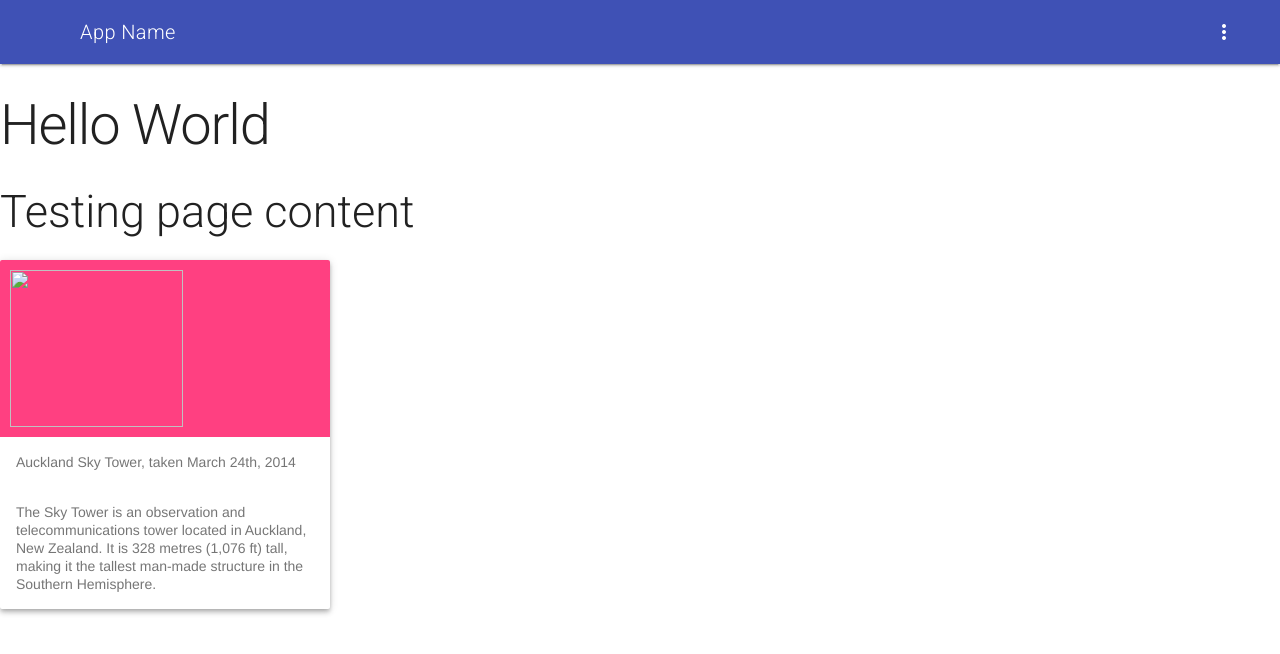
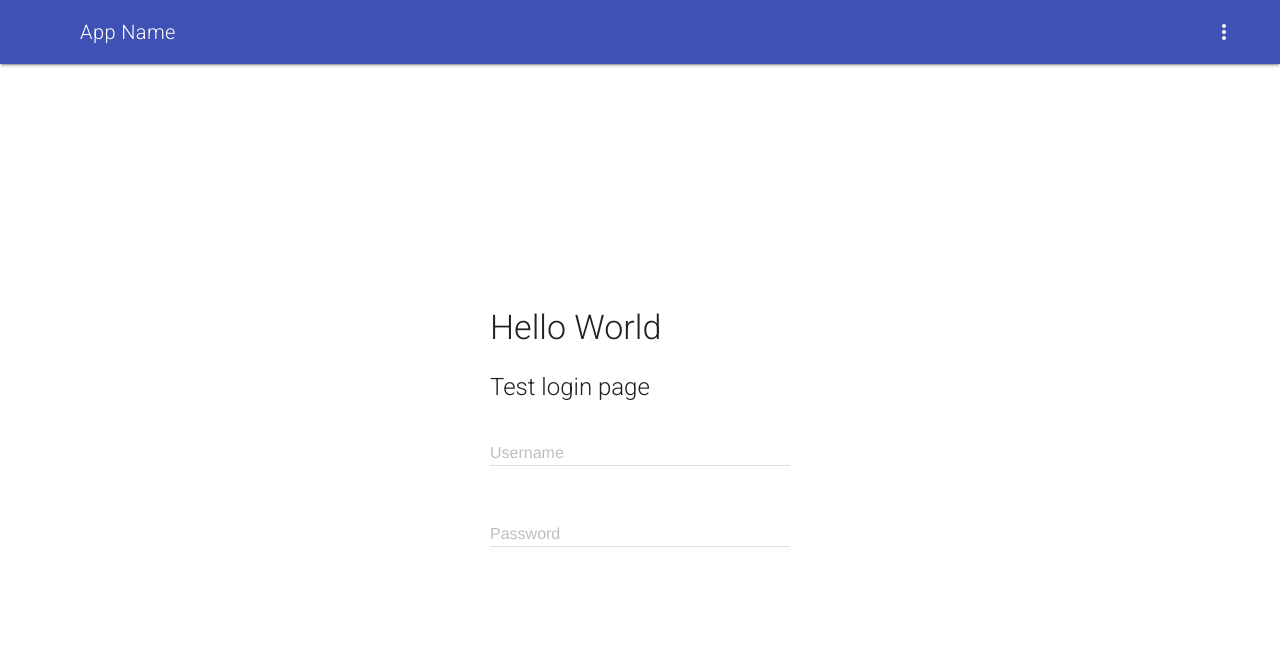
Before and after one commit to Spelmo3/App-Layout-in-MDL, a plain HTML site: page index.html in a window 1280 px wide. Drawn offline with Linux system fonts and the light colour scheme.

Commit message:
Added a login test page.

```diff
--- a/index.html
+++ b/index.html
@@ -8,8 +8,8 @@
         <link rel="icon" href="/favicon.ico">
         <link rel="icon" href="/favicon.svg" type="image/svg+xml">
 
-        <link rel="stylesheet" href="styles.css">
         <link rel="stylesheet" href="mdl/material.min.css">
+        <link rel="stylesheet" href="style.css">
         <script src="mdl/material.min.js"></script>
         <link rel="stylesheet" href="https://fonts.googleapis.com/icon?family=Material+Icons">
         <link rel="preconnect" href="https://fonts.googleapis.com">
@@ -29,14 +29,14 @@
         <div class="mdl-layout-spacer"></div>
 
         <!-- Options Button-->
-        <button id="demo-menu-lower-right"
+        <button id="optionsbtn"
         class="mdl-button mdl-js-button mdl-button--icon">
         <i class="material-icons">more_vert</i>
         </button>
 
         <!-- Options Menu-->
         <ul class="mdl-menu mdl-menu--bottom-right mdl-js-menu mdl-js-ripple-effect"
-         for="demo-menu-lower-right">
+         for="optionsbtn">
         <li class="mdl-menu__item">Option 1</li>
         <li class="mdl-menu__item">Option 2</li>
         <li disabled class="mdl-menu__item">Disabled Option 3</li>
@@ -46,7 +46,7 @@
 
     <!-- Main menu/slide-in-menu -->
     <div class="mdl-layout__drawer">
-      <span class="mdl-layout-title">Menu</span>
+      <span class="mdl-layout-title"><b>Menu</b></span>
       <nav class="mdl-navigation">
         <a class="mdl-navigation__link" href="">Link 1</a>
         <a class="mdl-navigation__link" href="">Link 2</a>
@@ -56,25 +56,36 @@
     </div>
 
 
-<main class="mdl-layout__content">
+<div class="mainstuff">
+    <main class="mdl-layout__content">
     <div class="page-content">
-        <h1>Hello World</h1>
-        <h2>Testing page content</h2>
-        <div class="mdl-card mdl-shadow--4dp">
-            <div class="mdl-card__media"><img src="skytower.jpg" width="173" height="157" border="0"
-             alt="" style="padding:10px;">
+        <h3>Hello World</h3>
+        <h4>Test login page</h4>
+
+        <!-- Simple Textfield -->
+        <form action="#">
+            <div class="mdl-textfield mdl-js-textfield">
+            <input class="mdl-textfield__input" type="text" id="sample1">
+            <label class="mdl-textfield__label" for="sample1">Username</label>
             </div>
-            <div class="mdl-card__supporting-text">
-              Auckland Sky Tower, taken March 24th, 2014
+        </form>
+
+         <!-- Simple Textfield -->
+         <form action="#">
+            <div class="mdl-textfield mdl-js-textfield">
+            <input class="mdl-textfield__input" type="password" id="sample2">
+            <label class="mdl-textfield__label" for="sample2">Password</label>
             </div>
-            <div class="mdl-card__supporting-text">
-            The Sky Tower is an observation and telecommunications tower located in Auckland,
-            New Zealand. It is 328 metres (1,076 ft) tall, making it the tallest man-made structure
-            in the Southern Hemisphere.
-            </div>
-          </div>
+        </form>
+
     </div>
-    </main>
+
+
+</main>
+</div>
+
+
+
 </div>
 
 
--- a/style.css
+++ b/style.css
@@ -0,0 +1,4 @@
+.mainstuff
+{
+    margin: auto;
+}
```
